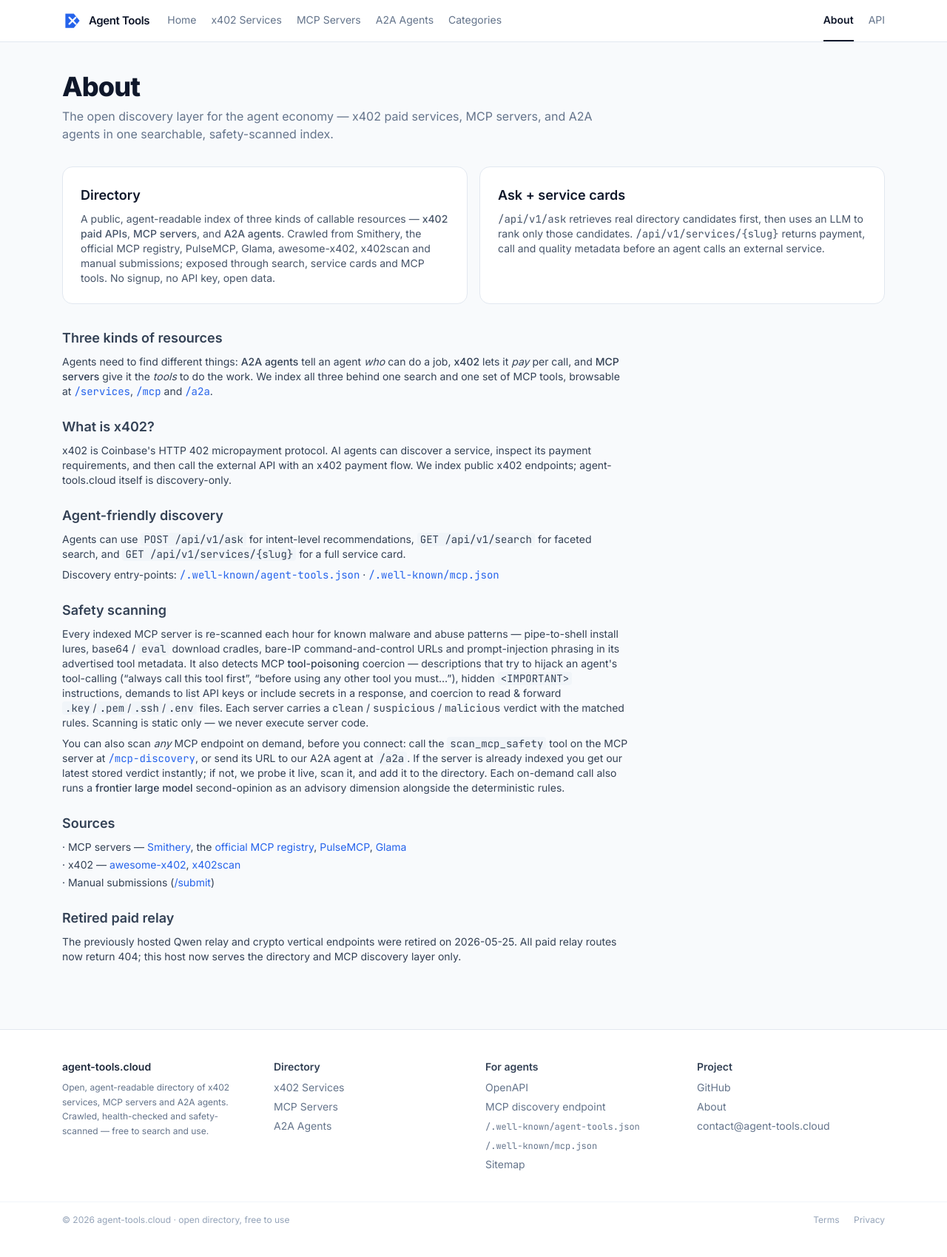
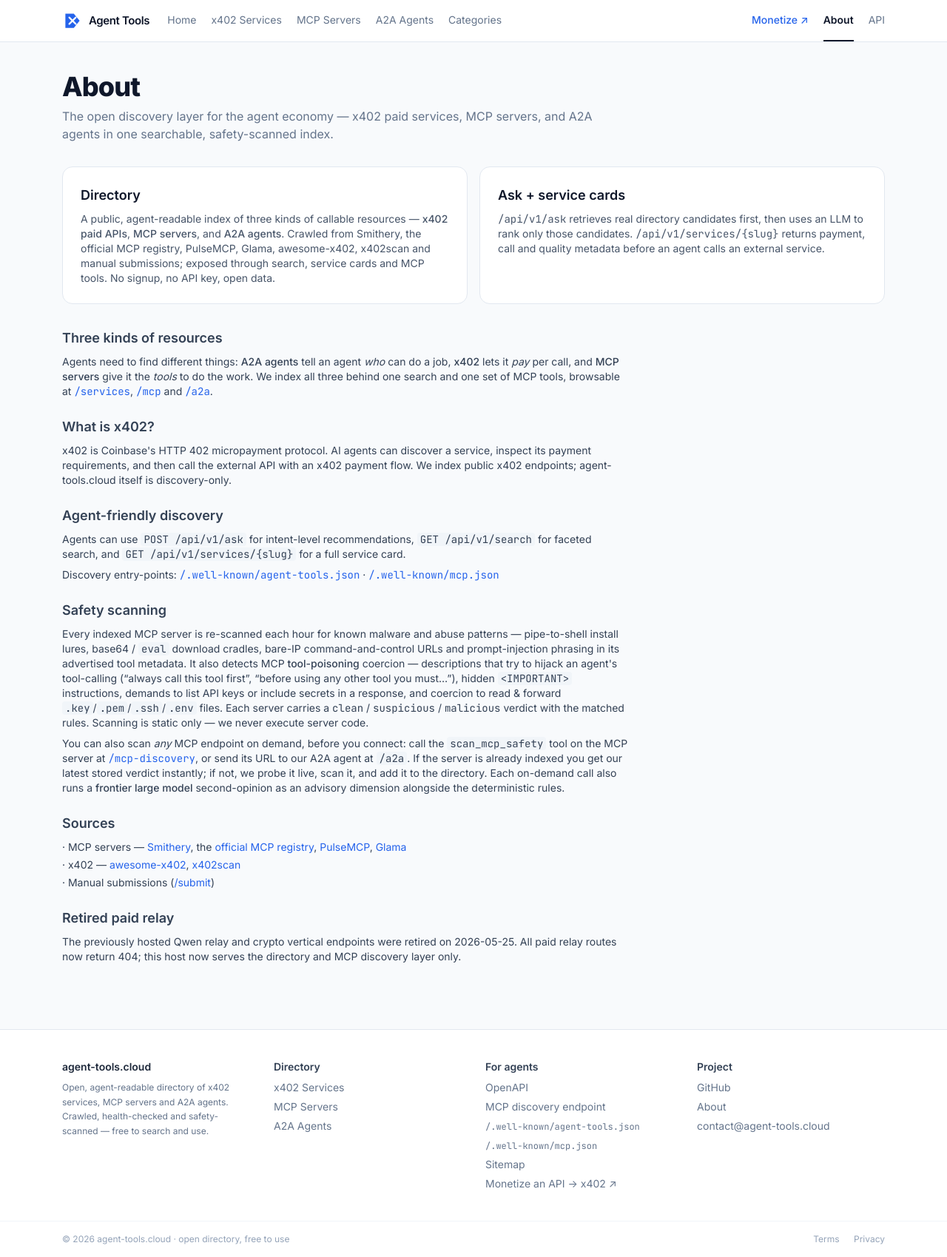
Before and after one commit to AgentTools-Cloud/AgentToolsCollection, a FastAPI app: page /about in a window 1280 px wide. Shown: the whole page at 74% size. Before the commit the page ends 1656 px from the top, so only its background shows below. Run offline with FastAPI, Linux system fonts and the light colour scheme; parts of the project's set-up code (start-up, migrations or seed data) failed here and were passed over; some libraries are stand-ins or nearby versions.

Commit message:
nav+footer: add Monetize link to hub (one-click x402)
Top nav (right side, before About) and the For-agents footer column now link to hub.agent-tools.cloud/list, so a directory visitor can jump to wrapping their API/MCP/A2A into a paid x402 endpoint. Directory stays discovery-only; the link just points at the hub.

```diff
--- a/directory/templates/base.html
+++ b/directory/templates/base.html
@@ -52,6 +52,7 @@
         <a href="/a2a" class="h-full flex items-center border-b-2 whitespace-nowrap {% if p.startswith('/a2a') %}tab-active{% else %}tab-link{% endif %}">A2A Agents</a>
         <a href="/categories" class="h-full flex items-center border-b-2 whitespace-nowrap {% if p == '/categories' %}tab-active{% else %}tab-link{% endif %}">Categories</a>
         <span class="ml-auto"></span>
+        <a href="https://hub.agent-tools.cloud/list" target="_blank" rel="noopener" class="h-full flex items-center border-b-2 whitespace-nowrap tab-link text-blue-600 font-medium" title="Wrap your API / MCP / A2A into a paid x402 endpoint">Monetize&nbsp;↗</a>
         <a href="/about" class="h-full flex items-center border-b-2 whitespace-nowrap {% if p == '/about' %}tab-active{% else %}tab-link{% endif %}">About</a>
         <a href="/openapi.json" class="h-full flex items-center border-b-2 whitespace-nowrap tab-link">API</a>
       </nav>
@@ -84,6 +85,7 @@
           <li><a href="/.well-known/agent-tools.json" class="hover:text-blue-600 mono text-xs">/.well-known/agent-tools.json</a></li>
           <li><a href="/.well-known/mcp.json" class="hover:text-blue-600 mono text-xs">/.well-known/mcp.json</a></li>
           <li><a href="/sitemap.xml" class="hover:text-blue-600">Sitemap</a></li>
+          <li><a href="https://hub.agent-tools.cloud/list" class="hover:text-blue-600" target="_blank" rel="noopener">Monetize an API → x402 ↗</a></li>
         </ul>
       </div>
       <div>
```
